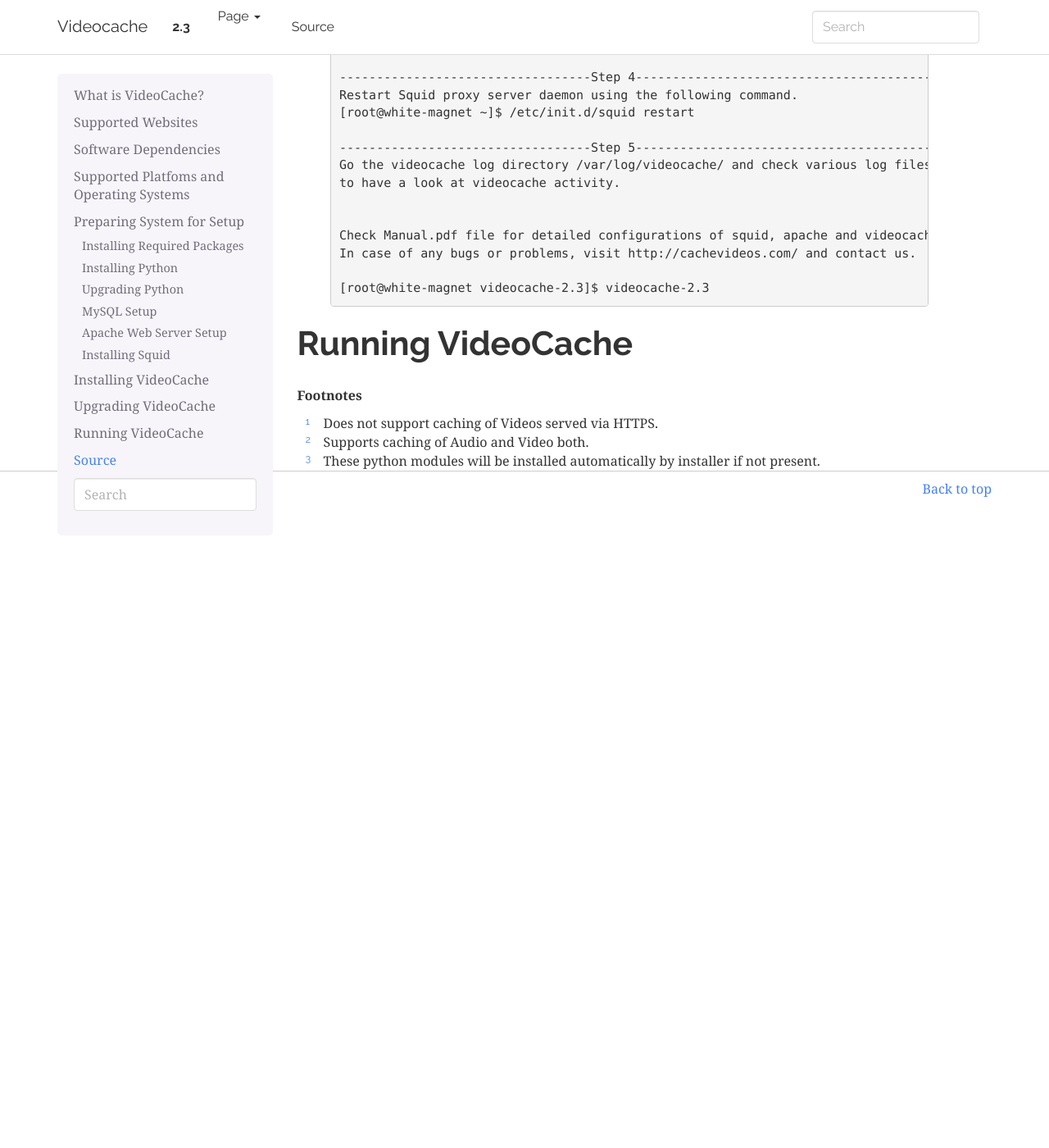
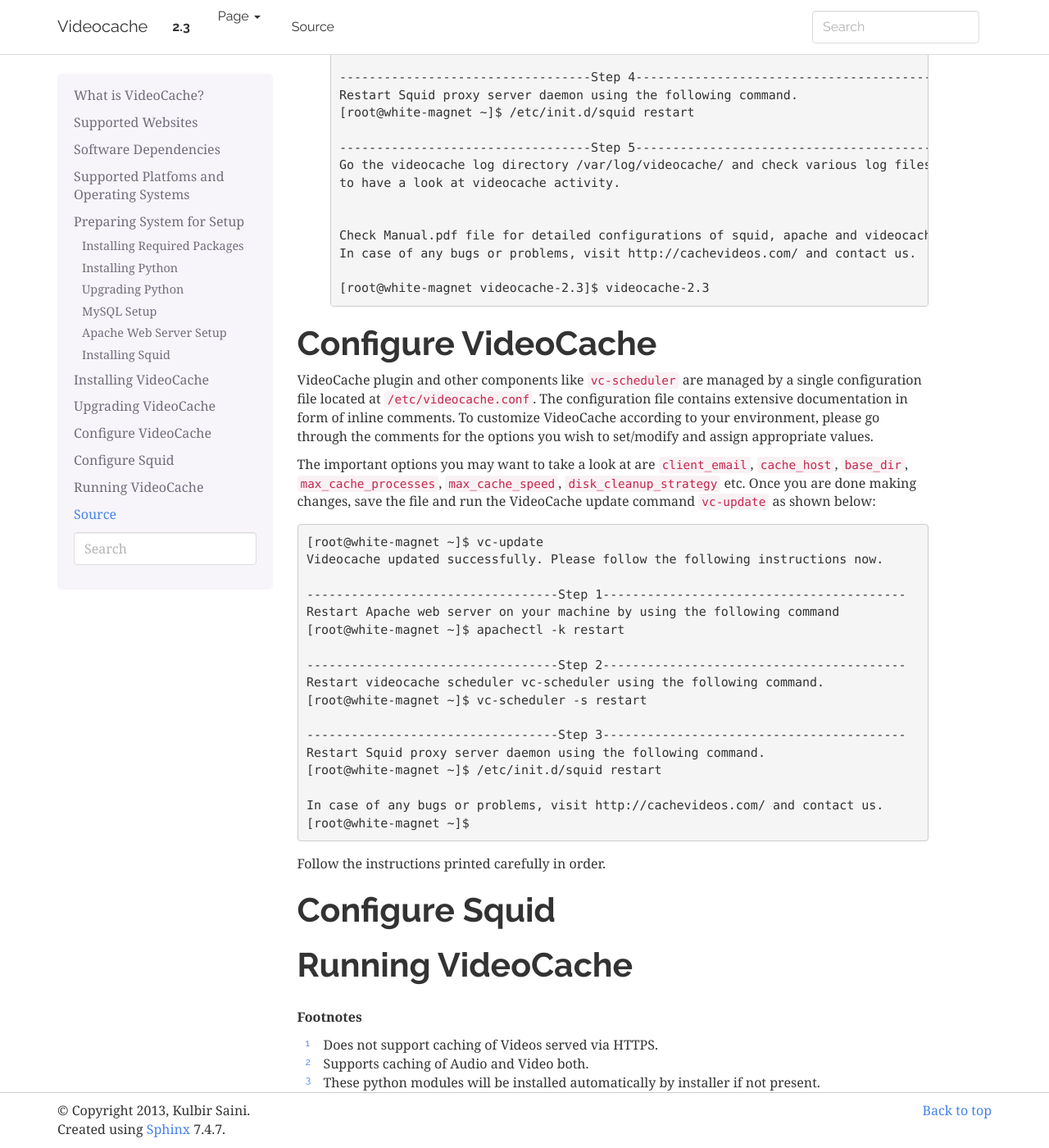
Before and after one commit to kulbirsaini/docvc, a Sphinx documentation site: the page built from source/index.rst, in a window 1280 px wide and 1400 px high, scrolled down 9915 px. Shown: the whole window at 82% size. Built offline with Sphinx 7.4.7, drawn with Linux system fonts in a browser that asks for light colours; before the commit the page ends 10556 px from its top, so only the background shows below that.

Commit message:
added configure videocache instructions

```diff
--- a/source/index.rst
+++ b/source/index.rst
@@ -539,6 +539,52 @@ To upgrade VideoCache using upgrade script follow the steps listed below. **You
     [root@white-magnet videocache-2.3]$ videocache-2.3
 
 
+.. _configure-videocache:
+
+====================
+Configure VideoCache
+====================
+
+VideoCache plugin and other components like ``vc-scheduler`` are managed by a single configuration file
+located at ``/etc/videocache.conf``. The configuration file contains extensive documentation in form of
+inline comments. To customize VideoCache according to your environment, please go through the comments
+for the options you wish to set/modify and assign appropriate values.
+
+The important options you may want to take a look at are ``client_email``, ``cache_host``, ``base_dir``,
+``max_cache_processes``, ``max_cache_speed``, ``disk_cleanup_strategy`` etc. Once you are done making
+changes, save the file and run the VideoCache update command ``vc-update`` as shown below::
+
+
+    [root@white-magnet ~]$ vc-update
+    Videocache updated successfully. Please follow the following instructions now.
+
+    ----------------------------------Step 1-----------------------------------------
+    Restart Apache web server on your machine by using the following command
+    [root@white-magnet ~]$ apachectl -k restart
+
+    ----------------------------------Step 2-----------------------------------------
+    Restart videocache scheduler vc-scheduler using the following command.
+    [root@white-magnet ~]$ vc-scheduler -s restart
+
+    ----------------------------------Step 3-----------------------------------------
+    Restart Squid proxy server daemon using the following command.
+    [root@white-magnet ~]$ /etc/init.d/squid restart
+
+    In case of any bugs or problems, visit http://cachevideos.com/ and contact us.
+    [root@white-magnet ~]$
+
+
+Follow the instructions printed carefully in order.
+
+
+.. _configure-squid:
+
+===============
+Configure Squid
+===============
+
+
+
 .. _running-videocache:
 
 ==================
```
